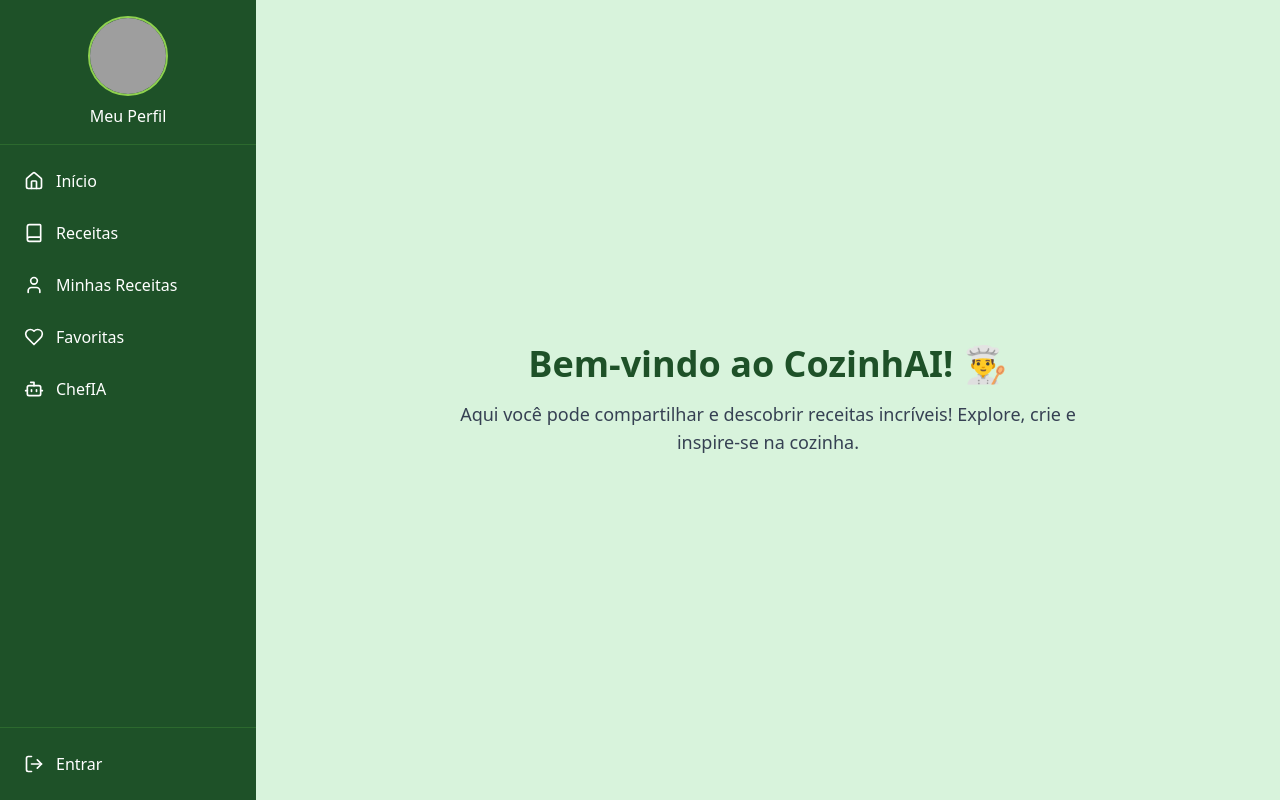
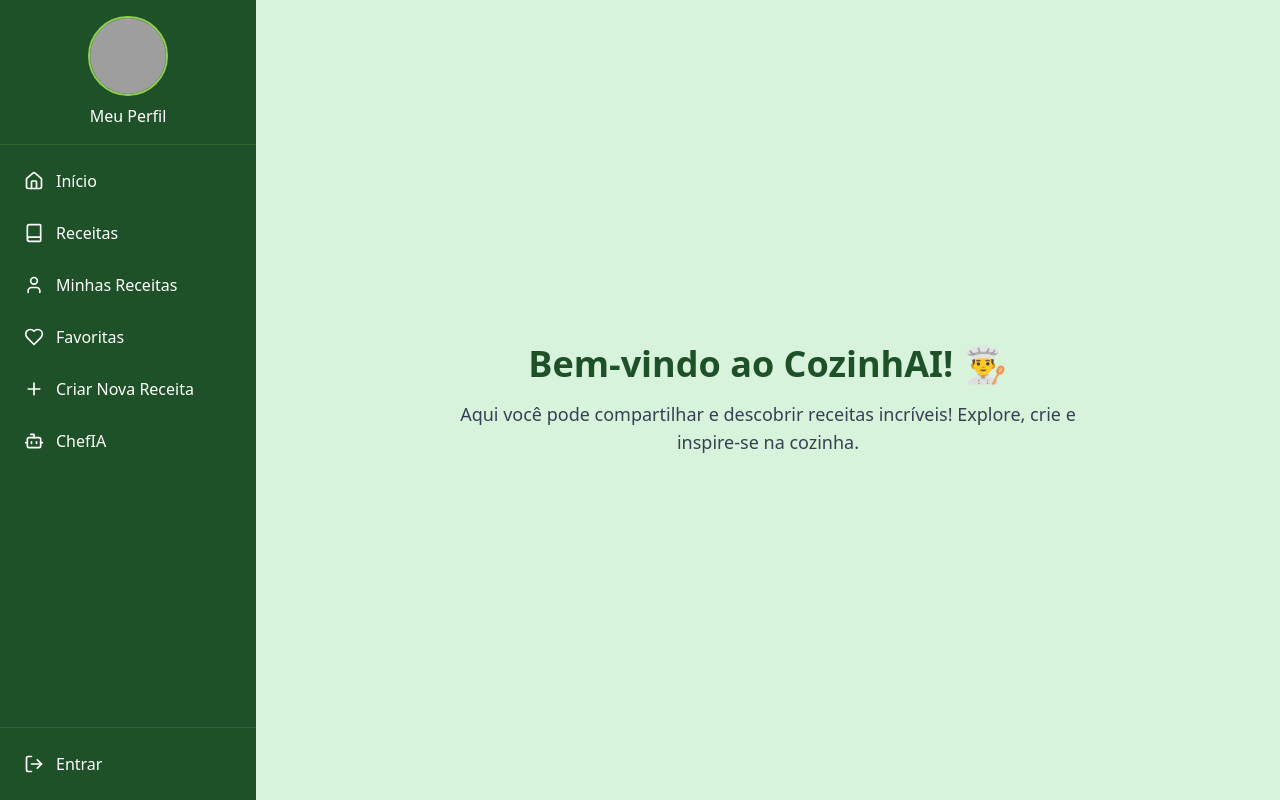
Before and after one commit to GerenciamentoCozinhAI/cozinhAI, a React (Vite) app in the folder frontend/: page /home in a window 1280 px wide. Built offline with nearby package versions, Linux system fonts and the light colour scheme; no server answers; grey boxes are pictures that could not be loaded.

Commit message:
Feat: adicionando Create recipe to navbar

```diff
--- a/frontend/src/App.tsx
+++ b/frontend/src/App.tsx
@@ -93,6 +93,15 @@ export default function App() {
         />
 
         <Route
+          path="create-recipe"
+          element={
+            <PrivateRoute>
+              <div>Conteúdo Protegido</div>
+            </PrivateRoute>
+          }
+        />
+
+        <Route
           path="ChefIA"
           element={
             <PrivateRoute>
--- a/frontend/src/components/home/NavBar.tsx
+++ b/frontend/src/components/home/NavBar.tsx
@@ -1,6 +1,6 @@
 import { useAuth } from "../../contexts/AuthContext";
 import { Link } from "react-router-dom";
-import { Book, LogOut, User, Heart, Home, Bot, Menu } from "lucide-react";
+import { Book, LogOut, User, Heart, Home, Bot, Menu, Plus } from "lucide-react";
 import { getMyUser } from "../../services/userService";
 import { useEffect, useState } from "react";
 
@@ -95,6 +95,14 @@ export default function Navbar({ setShowNavbar }: NavbarProps) {
           </Link>
 
           <Link
+            to="/home/create-recipe"
+            className="flex items-center gap-3 p-2 rounded-lg hover:bg-[#4e9f3d]/20 transition-colors"
+          >
+            <Plus size={20} />
+            <span>Criar Nova Receita</span>
+          </Link>
+
+          <Link
             to="/home/chefIA"
             className="flex items-center gap-3 p-2 rounded-lg hover:bg-[#4e9f3d]/20 transition-colors"
           >
```
